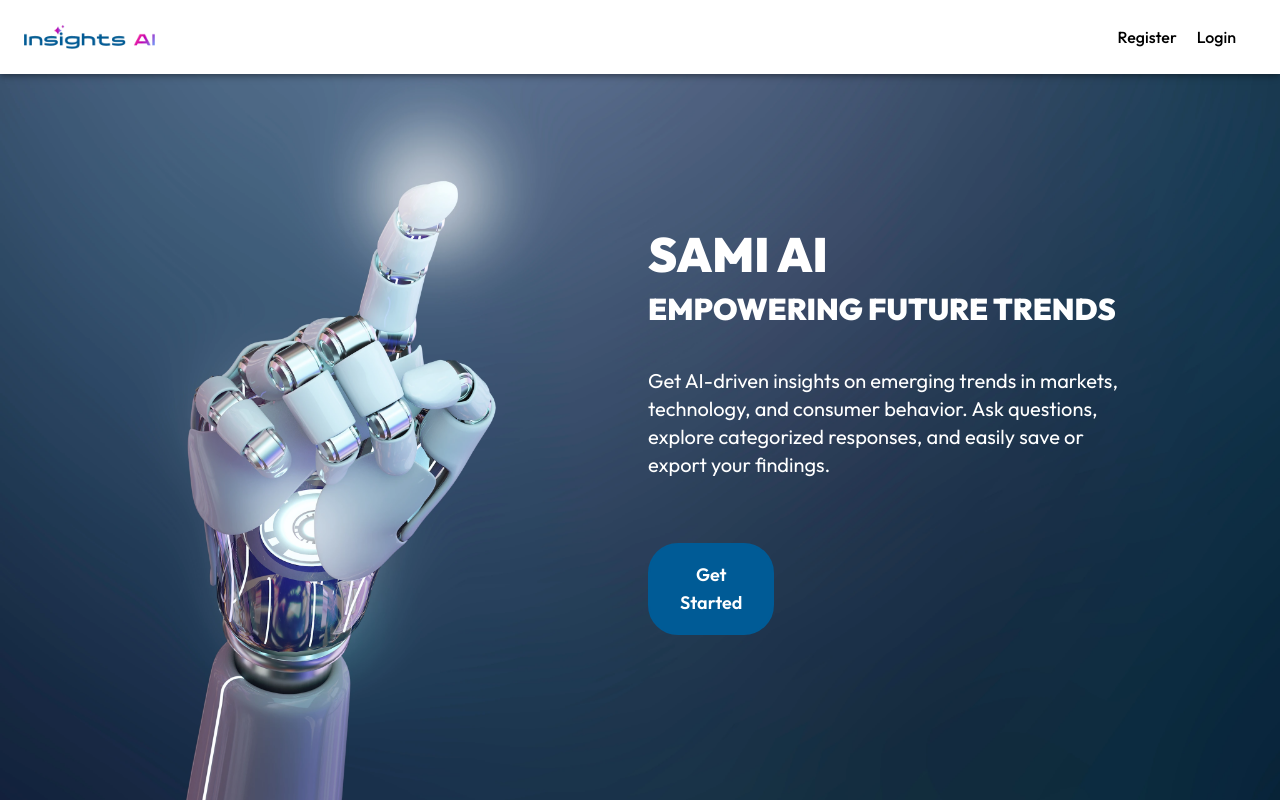
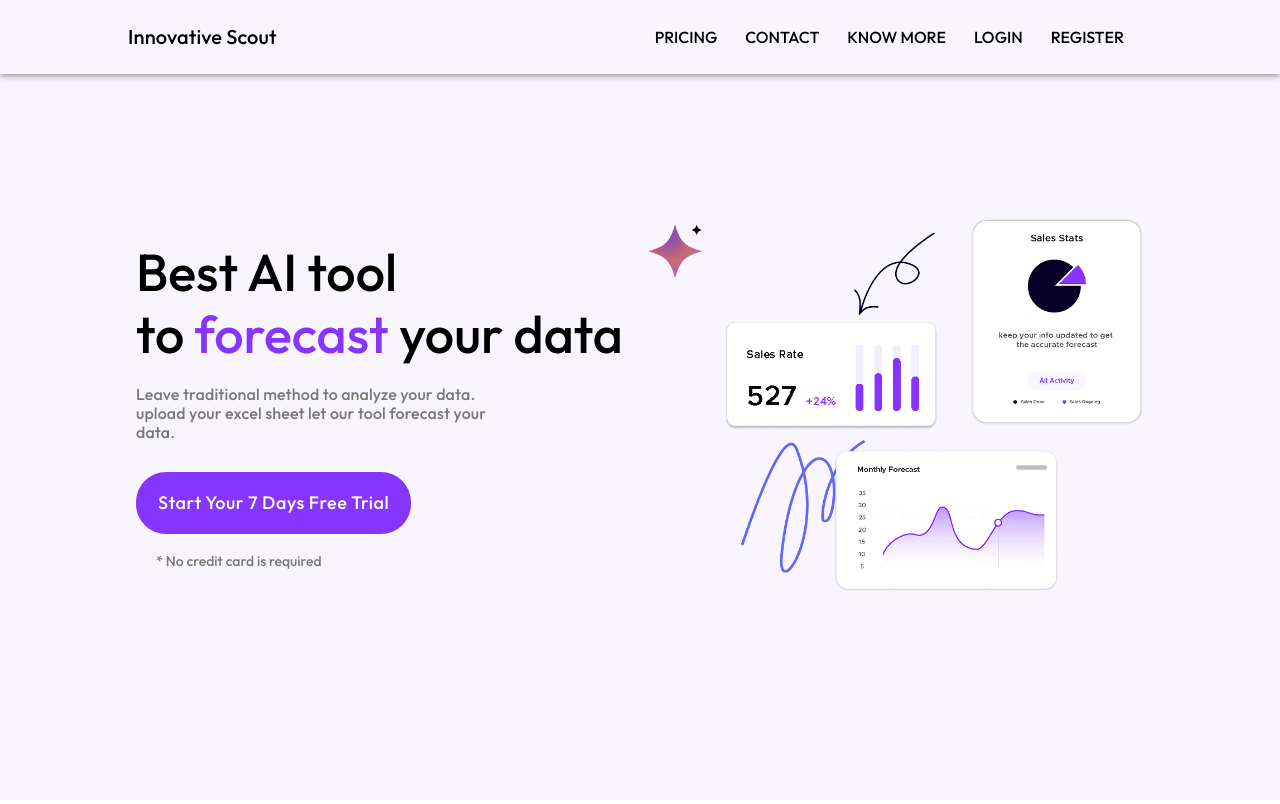
Before and after one commit to theinsightsai/innovation-scout, a Next.js app: page / in a window 1280 px wide. Built offline with nearby package versions, Linux system fonts and the light colour scheme.

Commit message:
landing page

```diff
--- a/components/landing/Banner.jsx
+++ b/components/landing/Banner.jsx
@@ -1,44 +1,124 @@
 "use client";
-import { Box, Grid } from "@mui/material";
-import { IMAGES, ROUTE } from "@/constants";
+import { Box, Grid, Typography, Button } from "@mui/material";
 import { useRouter } from "next/navigation";
+import { LANDING_PAGE_BG, ROUTE, IMAGES } from "@/constants";
 
-const Banner = () => {
+const LandingPage = () => {
   const router = useRouter();
 
   return (
     <Box
-      className="flex-grow h-screen bg-cover bg-center p-[60px_0]"
-      style={{ backgroundImage: `url(${IMAGES.BANNER})` }}
+      className="flex-grow bg-cover bg-center"
+      sx={{
+        backgroundColor: LANDING_PAGE_BG,
+        display: "flex",
+        justifyContent: "center",
+        alignItems: "center",
+        minHeight: "100vh",
+        overflowX: "hidden",
+        padding: { xs: "40px 0", md: "10px 0" },
+      }}
     >
-      <Grid container spacing={2}>
-        <Grid item xs={6} className="hidden lg:flex"></Grid>
+      <Grid
+        container
+        spacing={2}
+        sx={{ width: { xs: "90%", sm: "80%" }, paddingTop: "10px" }}
+      >
         <Grid
           item
           xs={12}
           lg={6}
-          className="h-[95vh] flex justify-center flex-col items-center text-center lg:items-start lg:text-start"
-          style={{ flexDirection: "column" }}
+          className="flex flex-col items-center text-center lg:items-start lg:text-start"
+          sx={{
+            display: "flex",
+            flexDirection: "column",
+            justifyContent: "center",
+            minHeight: { xs: "auto", md: "95vh" },
+          }}
         >
-          <div className="text-white uppercase font-black text-5xl">
-            SAMI AI <br />
-            <span className="text-3xl">Empowering Future Trends</span>
-          </div>
-          <div className="w-3/4 mt-10 text-white text-xl">
-            Get AI-driven insights on emerging trends in markets, technology,
-            and consumer behavior. Ask questions, explore categorized responses,
-            and easily save or export your findings.
+          <div
+            style={{
+              fontWeight: 500,
+              fontSize: "52px",
+              lineHeight: "61.67px",
+            }}
+          >
+            Best AI tool
+            <br />
+            to <span className="text-primary_color">forecast</span> your data
           </div>
 
-          <button
+          <Typography
+            variant="body1"
+            color="white"
+            sx={{
+              width: { xs: "90%", md: "75%" },
+            }}
+            style={{
+              marginTop: "20px",
+              fontFamily: "Outfit, sans-serif",
+              color: "#787878",
+              fontWeight: 500,
+              lineHeight: "18.98px",
+            }}
+          >
+            Leave traditional method to analyze your data. upload your excel
+            sheet let our tool forecast your data.
+          </Typography>
+
+          <Button
             onClick={() => router.push(ROUTE.AUTH)}
-            className="bg-[#005B96] border-2 border-[#005B96] rounded-[30px] text-white w-4/5 text-lg font-semibold no-underline p-4 mt-16 hover:bg-white hover:text-[#005B96] hover:border-[#005B96] transition duration-300 ease-in-out lg:w-1/5"
+            sx={{
+              backgroundColor: "#8635FD",
+              fontSize: "18px",
+              lineHeight: "23.72px",
+              fontWeight: 500,
+              color: "white",
+              borderRadius: "30px",
+              padding: "17px 20px",
+              marginTop: "30px",
+              fontFamily: "Outfit, sans-serif",
+              border: "2px solid transparent",
+              "&:hover": {
+                backgroundColor: "white",
+                color: "#8635FD",
+                border: "2px solid ",
+              },
+              transition: "all 0.3s ease-in-out",
+              textTransform: "capitalize",
+            }}
           >
-            Get Started
-          </button>
+            Start your 7 days free trial
+          </Button>
+          <div
+            style={{
+              fontWeight: 500,
+              fontSize: "14px",
+              lineHeight: "14.23px",
+              color: "#787878",
+              marginTop: "20px",
+              marginLeft: "20px",
+            }}
+          >
+            * No credit card is required
+          </div>
+        </Grid>
+
+        {/* RIGHT SIDE IMAGE SECTION */}
+        <Grid item xs={12} lg={6} className="hidden lg:flex">
+          <img
+            src={IMAGES.BANNER}
+            alt="AI Banner"
+            style={{
+              maxWidth: "100%",
+              height: "auto", // Prevents stretching
+              objectFit: "contain", // Keeps aspect ratio
+            }}
+          />
         </Grid>
       </Grid>
     </Box>
   );
 };
-export default Banner;
+
+export default LandingPage;
--- a/components/landing/NavBar.jsx
+++ b/components/landing/NavBar.jsx
@@ -13,12 +13,15 @@
   Drawer,
 } from "@mui/material";
 import MenuIcon from "@mui/icons-material/Menu";
-import { IMAGES, ROUTE } from "@/constants";
+import { FONT_STYLES, IMAGES, ROUTE, LANDING_PAGE_BG } from "@/constants";
 import Link from "next/link";
 
 const NAVBAR_MENU = [
-  { label: "Register", route: `${ROUTE.AUTH}?auth=register` },
-  { label: "Login", route: ROUTE.AUTH },
+  { label: "PRICING", route: "" },
+  { label: "CONTACT", route: "" },
+  { label: "KNOW MORE", route: "" },
+  { label: "LOGIN", route: ROUTE.AUTH },
+  { label: "REGISTER", route: `${ROUTE.AUTH}?auth=register` },
 ];
 
 const drawerWidth = 240;
@@ -87,17 +90,22 @@
       <AppBar
         component="nav"
         style={{
-          background: "white",
+          background: LANDING_PAGE_BG,
           padding: "5px 0px ",
           transition: "transform 1s ease-in-out",
           transform: isVisible ? "translateY(0)" : "translateY(-100%)",
+          display: "flex",
+          alignItems: "center",
         }}
         position="fixed"
         className={`transition-all duration-700 ease-out transform ${
           isVisible ? "translate-y-0" : "-translate-y-full"
         }`}
       >
-        <Toolbar>
+        <Toolbar
+          sx={{ width: { xs: "90%", sm: "80%" } }}
+          style={{ padding: "0px 0px" }}
+        >
           <Typography
             variant="h6"
             component="div"
@@ -130,8 +138,15 @@
               flexGrow: 1,
               display: { xs: "none", sm: "block" },
             }}
+            style={{
+              color: "black",
+              fontWeight: 500,
+              lineHeight: "37.95px",
+              ...FONT_STYLES,
+            }}
           >
-            <img src={IMAGES.LOGO} alt="insight-ai" style={{ width: "12%" }} />
+            Innovative Scout
+            {/* <img src={IMAGES.LOGO} alt="insight-ai" style={{ width: "12%" }} /> */}
           </Typography>
 
           <Box sx={{ display: { xs: "none", sm: "block" } }}>
@@ -140,7 +155,7 @@
                 <Link
                   key={`${menuObj.label}-${i}`}
                   href={menuObj.route}
-                  className="text-black font-medium cursor-pointer hover:text-[#005B96] mr-5"
+                  className="text-black font-medium cursor-pointer hover:text-primary_color mr-7"
                 >
                   {menuObj.label}
                 </Link>
--- a/constants/index.js
+++ b/constants/index.js
@@ -20,10 +20,11 @@
 
 export const IMAGES = {
   LOGO: "/assets/logo.webp",
-  BANNER: "/assets/main-banner-bg.webp",
+  // BANNER: "/assets/main-banner-bg.webp",
   LOGIN_BANNER: "/assets/login-side-banner.webp",
   AI_ICON: "/assets/AI.mp4",
   LOADER_FILE: "/assets/loader.gif",
+  BANNER: "/assets/banner.png",
 };
 
 export const ERROR_TEXT = {
@@ -131,6 +132,10 @@
   fontFamily: "Outfit, sans-serif",
 };
 
+export const LANDING_PAGE_BG = "#F9F5FF";
+
+export const PRIMARY_COLOR = "#8635FD";
+
 export const ACTION_IDENTIFIER = {
   ADD: "add",
   EDIT: "edit",
--- a/tailwind.config.mjs
+++ b/tailwind.config.mjs
@@ -10,6 +10,7 @@
       colors: {
         background: "var(--background)",
         foreground: "var(--foreground)",
+        primary_color:"#8635FD"
       },
       fontFamily: {
         outfit: ["Outfit", "sans-serif"],
```
Also changed, not shown: public/assets/banner.png (added).
